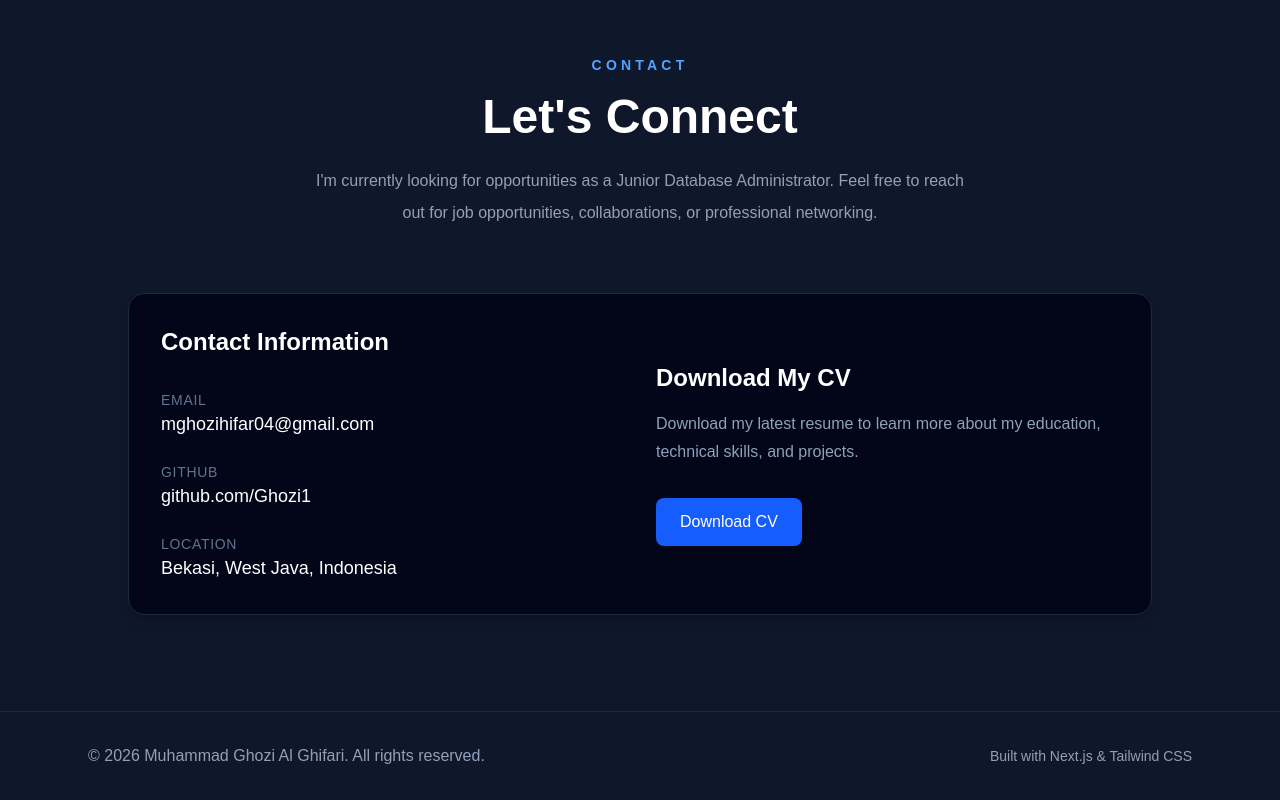
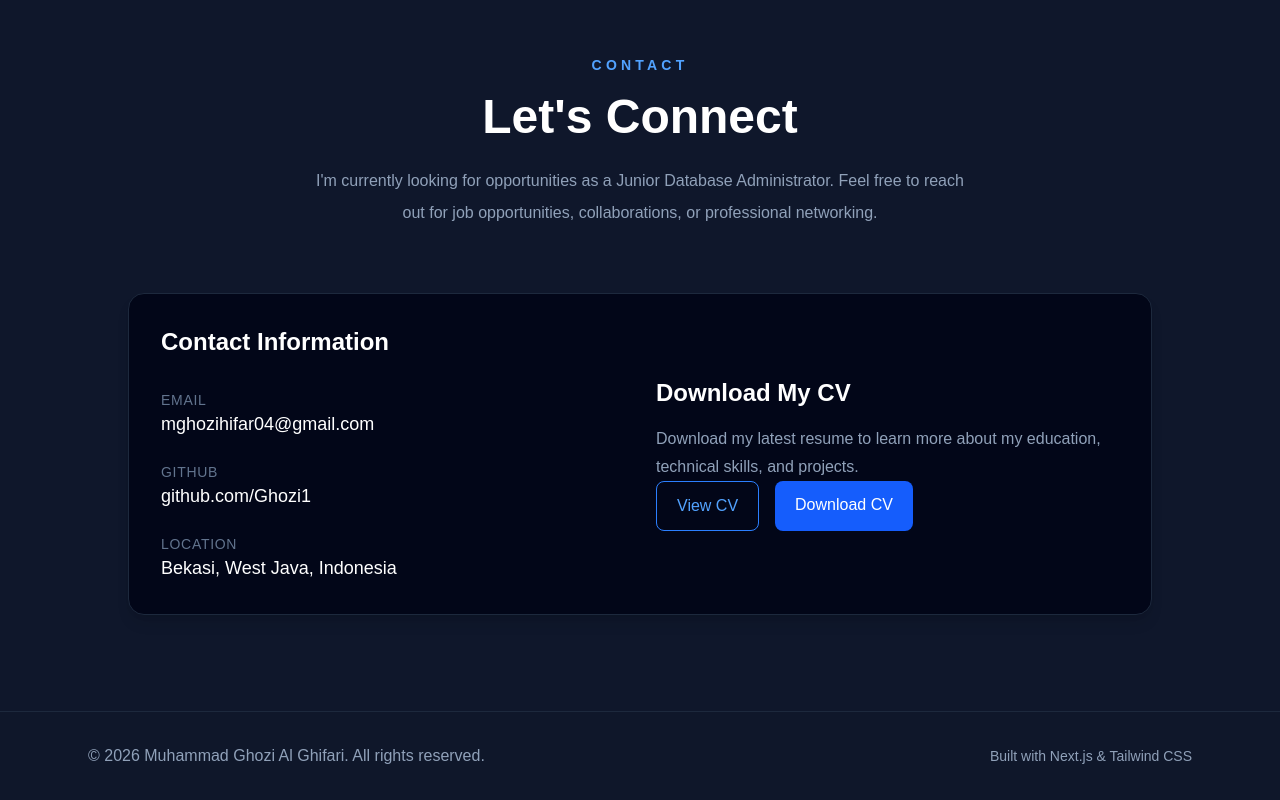
Before and after one commit to Ghozi1/portfolio, a Next.js app: page / in a window 1280 px wide. Shown: the part 3161-3961 px from the top of the page. Built offline with nearby package versions, Linux system fonts and the light colour scheme.

Commit message:
sama aja kyk sebelumnya

```diff
--- a/components/Contact.tsx
+++ b/components/Contact.tsx
@@ -85,13 +85,24 @@ export default function Contact() {
                 technical skills, and projects.
               </p>
 
-              <a
-                href="/cv/Muhammad-Ghozi-Al-Ghifari-CV.pdf"
+            <div className="flex gap-4">
+            <a
+                href="/cv/Muhammad_Ghozi_Al_Ghifari_CV.pdf"
+                target="_blank"
+                rel="noopener noreferrer"
+                className="rounded-lg border border-blue-500 px-5 py-3 text-blue-400 hover:bg-blue-500 hover:text-white transition"
+            >
+                View CV
+            </a>
+
+            <a
+                href="/cv/Muhammad_Ghozi_Al_Ghifari_CV.pdf"
                 download
-                className="mt-8 w-fit rounded-lg bg-blue-600 px-6 py-3 font-medium transition hover:bg-blue-700"
-              >
+                className="rounded-lg bg-blue-600 px-5 py-3 text-white hover:bg-blue-700 transition"
+            >
                 Download CV
-              </a>
+            </a>
+            </div>
 
             </div>
 
```
